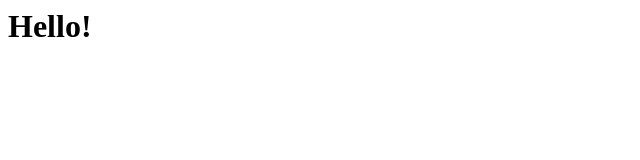
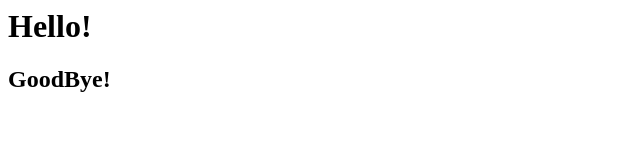
Before and after one commit to BetterCallSaul362/first, a plain HTML site: page index.html in a window 1280 px wide. Shown: the whole page, without its empty margins (0-640 px from the left). Drawn offline with Linux system fonts and the light colour scheme.

Commit message:
Update index.html

```diff
--- a/index.html
+++ b/index.html
@@ -1 +1,2 @@
 <h1> Hello! </h1>
+<h2> GoodBye! </h2>
```
